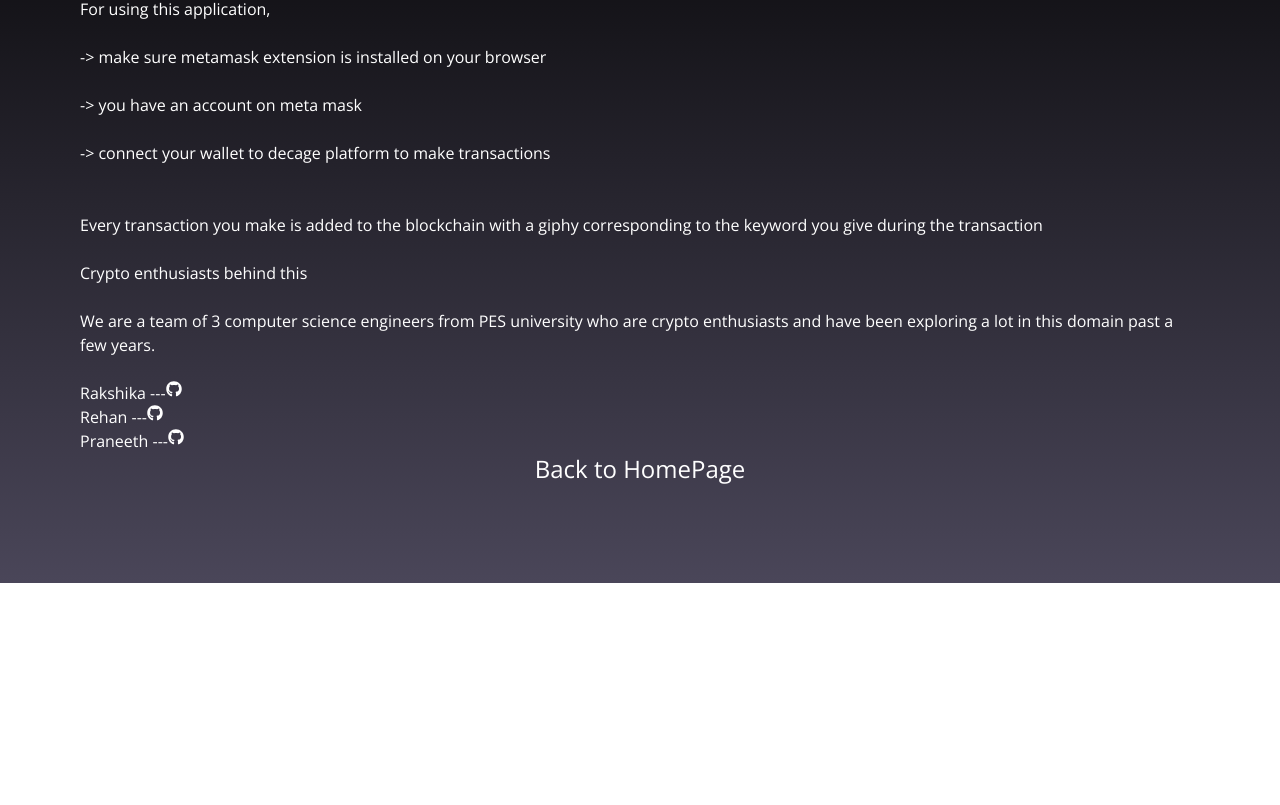
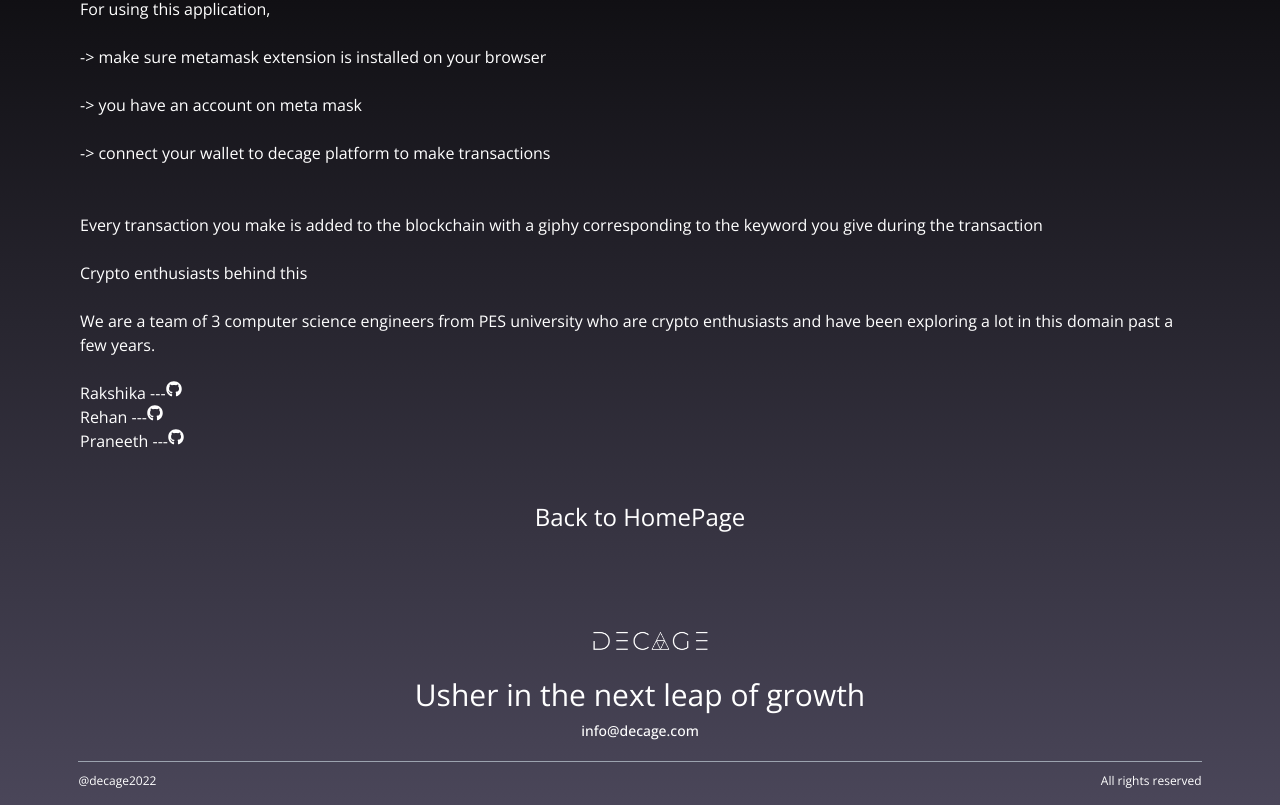
Before and after one commit to rehanganapathy/web3-payment-app, a React (Vite) app in the folder client/: page /about in a window 1280 px wide. Shown: the part 217-1022 px from the top of the page. Before the commit the page ends 800 px from the top, so only its background shows below. Built offline with nearby package versions, Linux system fonts and the light colour scheme.

Commit message:
Update AboutUs.jsx

```diff
--- a/client/src/components/AboutUs.jsx
+++ b/client/src/components/AboutUs.jsx
@@ -2,6 +2,7 @@
 import logo from '../../images/logo.png'
 import { FaGithub } from "react-icons/fa";
 import { Link } from 'react-router-dom';
+import Footer from './Footer';
 function AboutUs() {
   return (
     <div className='min-h-screen gradient-bg-aboutus text-white height-100vh'>
@@ -43,13 +44,40 @@
 Praneeth ---<a href='https://github.com/praneethk002'><FaGithub/></a><br/></div>
 </div>
 <div>
+<br/>
+<br/>
  <Link to='/'>
 <div className='className="text-white text-2xl text-center my-2"'>
         Back to HomePage
       </div>
       </Link>
+      <br/>
 </div>
+<div className="w-full flex md:justify-center justify-between items-center flex-col p-4">
+    <div className="w-full flex sm:flex-row flex-col justify-between items-center my-4">
+
+
     </div>
+
+    <div className="flex justify-center items-center flex-col">
+      <p className="text-white  text-center text-3xl">
+      <div className="pl-5 flex items-center justify-center" >
+        <img src={logo} alt="logo" className="w-32" />
+      </div>
+       Usher in the next leap of growth </p>
+
+      <p className="text-white text-sm text-center font-medium mt-2">info@decage.com</p>
+    </div>
+
+    <div className="sm:w-[90%] w-full h-[0.25px] bg-gray-400 mt-5 " />
+
+    <div className="sm:w-[90%] w-full flex justify-between items-center mt-3">
+      <p className="text-white text-left text-xs">@decage2022</p>
+      <p className="text-white text-right text-xs">All rights reserved</p>
+    </div>
+  </div>
+    </div>
+
 
 
   )
```
